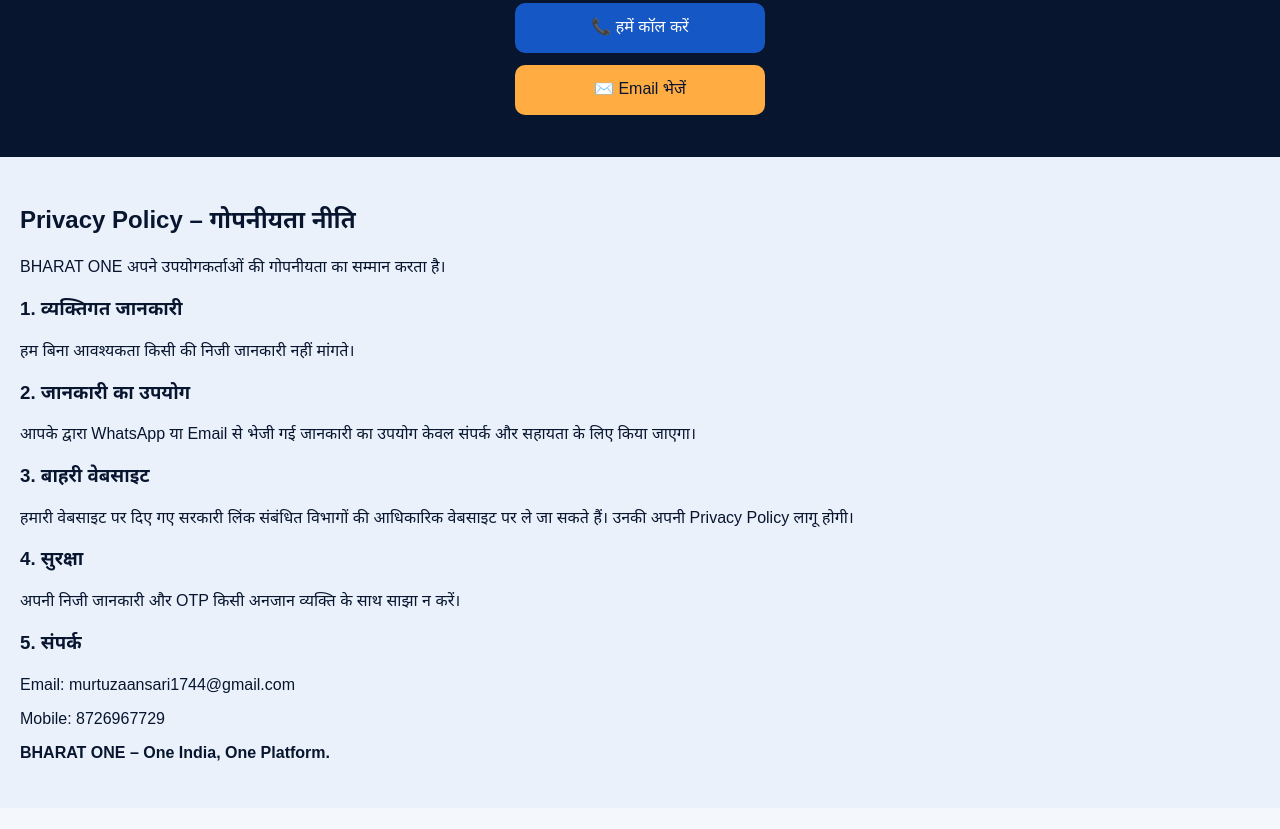
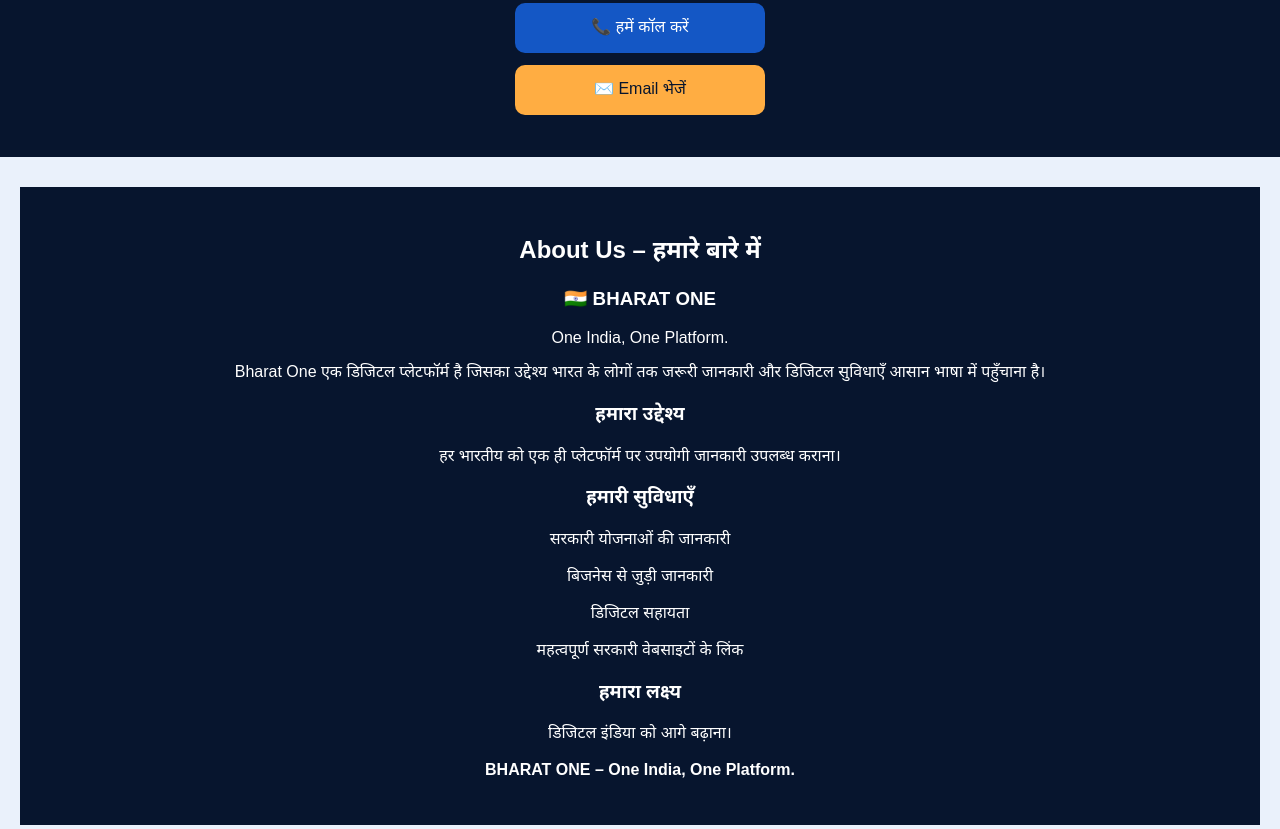
Before and after one commit to murtuzaansari1744-jpg/BHARAT-ONE, a plain HTML site: page index.html in a window 1280 px wide. Shown: the part 1992-2821 px from the top of the page. Before the commit the page ends 2800 px from the top, so only its background shows below. Drawn offline with Linux system fonts and the light colour scheme.

Commit message:
Add About Us section to index.html
Added 'About Us' section with details about Bharat One.

```diff
--- a/index.html
+++ b/index.html
@@ -99,7 +99,28 @@ footer strong{color:#fff}footer p{color:#aebed4;line-height:1.6}
   style="display:block;background:#ffad42;color:#07152e;padding:14px;margin:12px auto;border-radius:10px;text-decoration:none;max-width:250px;">
   ✉️ Email भेजें
   </a>
-</section><section id="privacy" style="background:#eaf1fb;padding:30px 20px;color:#07152e;">
+</section><section id="privacy" style="background:#eaf1fb;padding:30px 20px;color:#07152e;"><section id="about" style="background:#07152e;color:white;padding:30px 20px;text-align:center;">
+<h2>About Us – हमारे बारे में</h2>
+
+<h3>🇮🇳 BHARAT ONE</h3>
+<p>One India, One Platform.</p>
+
+<p>Bharat One एक डिजिटल प्लेटफॉर्म है जिसका उद्देश्य भारत के लोगों तक जरूरी जानकारी और डिजिटल सुविधाएँ आसान भाषा में पहुँचाना है।</p>
+
+<h3>हमारा उद्देश्य</h3>
+<p>हर भारतीय को एक ही प्लेटफॉर्म पर उपयोगी जानकारी उपलब्ध कराना।</p>
+
+<h3>हमारी सुविधाएँ</h3>
+<p>सरकारी योजनाओं की जानकारी</p>
+<p>बिजनेस से जुड़ी जानकारी</p>
+<p>डिजिटल सहायता</p>
+<p>महत्वपूर्ण सरकारी वेबसाइटों के लिंक</p>
+
+<h3>हमारा लक्ष्य</h3>
+<p>डिजिटल इंडिया को आगे बढ़ाना।</p>
+
+<p><b>BHARAT ONE – One India, One Platform.</b></p>
+</section>
 <h2>Privacy Policy – गोपनीयता नीति</h2>
 
 <p>BHARAT ONE अपने उपयोगकर्ताओं की गोपनीयता का सम्मान करता है।</p>
```
